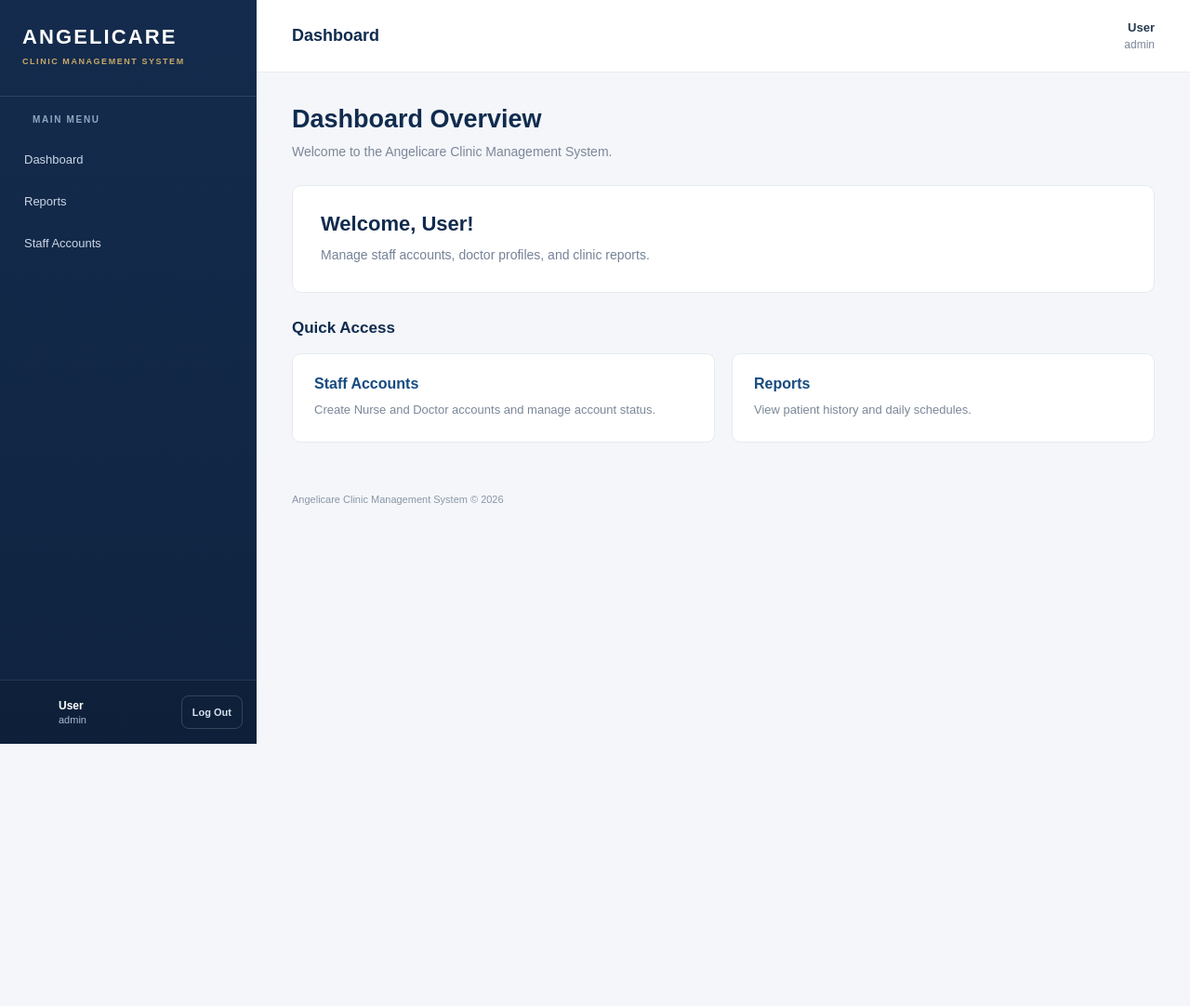
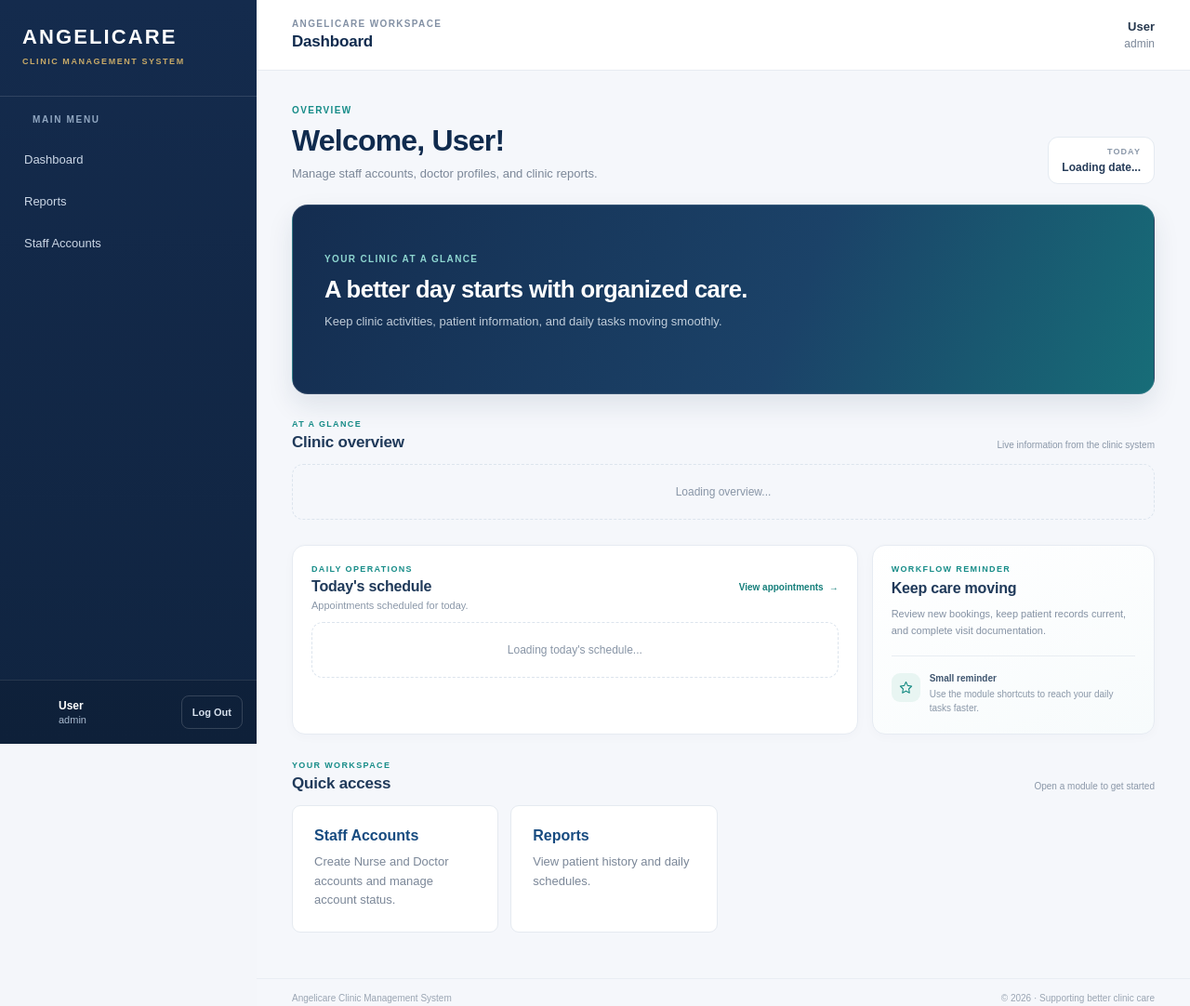
Before and after one commit to JohnRabino/Finals_Clinic_System, a plain HTML site: page Finals_Clinic_System/wwwroot/dashboard.html in a window 1280 px wide. Shown: the whole page at 93% size. Before the commit the page ends 800 px from the top, so only its background shows below. Drawn offline with Linux system fonts and the light colour scheme; sample sign-in values are in the browser's storage.

Commit message:
Update dashboard.html

```diff
--- a/Finals_Clinic_System/wwwroot/dashboard.html
+++ b/Finals_Clinic_System/wwwroot/dashboard.html
@@ -1,14 +1,14 @@
-
 <!DOCTYPE html>
 <html lang="en">
 <head>
     <meta charset="UTF-8">
     <meta name="viewport" content="width=device-width, initial-scale=1.0">
+    <meta name="theme-color" content="#142c4e">
     <title>ANGELICARE | Dashboard</title>
-    <link rel="stylesheet" href="css/app.css">
+    <link rel="stylesheet" href="css/app.css?v=5">
+    <link rel="stylesheet" href="css/dashboard.css?v=2">
 </head>
 <body>
-
     <div class="app-layout">
         <aside class="sidebar">
             <div class="sidebar-brand">
@@ -26,48 +26,109 @@
                     <strong id="sidebarName">User</strong>
                     <span id="sidebarRole">Role</span>
                 </div>
-
-                <button type="button" id="logoutButton" class="logout-button">
-                    Log Out
-                </button>
+                <button type="button" id="logoutButton" class="logout-button">Log Out</button>
             </div>
         </aside>
 
-        <main class="main-content">
+        <main class="main-content dashboard-main">
             <header class="topbar">
-                <h2>Dashboard</h2>
-
+                <div class="topbar-heading">
+                    <span class="topbar-kicker">ANGELICARE WORKSPACE</span>
+                    <h2>Dashboard</h2>
+                </div>
                 <div class="topbar-user">
                     <strong id="topbarName">User</strong>
                     <span id="topbarRole">Role</span>
                 </div>
             </header>
 
-            <section class="page-content">
-                <div class="page-heading">
-                    <h1>Dashboard Overview</h1>
-                    <p>Welcome to the Angelicare Clinic Management System.</p>
+            <section class="page-content dashboard-content">
+                <div class="dashboard-heading-row">
+                    <div class="page-heading dashboard-page-heading">
+                        <span class="page-eyebrow">OVERVIEW</span>
+                        <h1 id="welcomeTitle">Welcome!</h1>
+                        <p id="welcomeDescription">Manage your clinic work from one place.</p>
+                    </div>
+                    <div class="dashboard-date" aria-live="polite">
+                        <span class="dashboard-date-label">TODAY</span>
+                        <strong id="dashboardDate">Loading date...</strong>
+                    </div>
                 </div>
 
-                <div class="welcome-panel">
-                    <h2 id="welcomeTitle">Welcome!</h2>
-                    <p id="welcomeDescription">
-                        Select a module below to continue.
-                    </p>
+                <section class="dashboard-hero" aria-label="Dashboard welcome">
+                    <div class="dashboard-hero-copy">
+                        <span class="hero-eyebrow" id="heroEyebrow">YOUR CLINIC AT A GLANCE</span>
+                        <h2 id="heroTitle">A better day starts with organized care.</h2>
+                        <p id="heroDescription">Keep clinic activities, patient information, and daily tasks moving smoothly.</p>
+                        <div class="hero-actions" id="dashboardActions"></div>
+                    </div>
+                </section>
+
+                <section class="dashboard-section summary-section" id="summarySection" aria-labelledby="summaryHeading">
+                    <div class="section-heading-row">
+                        <div>
+                            <span class="section-eyebrow">AT A GLANCE</span>
+                            <h2 class="section-heading" id="summaryHeading">Clinic overview</h2>
+                        </div>
+                        <span class="section-note" id="summaryNote">Live information from the clinic system</span>
+                    </div>
+                    <div class="summary-grid" id="summaryCards" aria-live="polite">
+                        <div class="summary-loading">Loading overview...</div>
+                    </div>
+                </section>
+
+                <div class="dashboard-content-grid">
+                    <section class="dashboard-panel schedule-panel" id="scheduleSection" aria-labelledby="scheduleHeading">
+                        <div class="panel-heading-row">
+                            <div>
+                                <span class="section-eyebrow">DAILY OPERATIONS</span>
+                                <h2 id="scheduleHeading">Today's schedule</h2>
+                                <p class="panel-subtitle">Appointments scheduled for today.</p>
+                            </div>
+                            <a class="panel-link" id="scheduleLink" href="/appointments.html">View appointments <span aria-hidden="true">→</span></a>
+                        </div>
+                        <div id="scheduleContent" class="schedule-content" aria-live="polite">
+                            <div class="summary-loading">Loading today's schedule...</div>
+                        </div>
+                    </section>
+
+                    <aside class="dashboard-panel focus-panel" id="focusPanel" aria-labelledby="focusHeading">
+                        <span class="section-eyebrow">WORKFLOW REMINDER</span>
+                        <h2 id="focusHeading">Keep care moving</h2>
+                        <p id="focusDescription">Review new bookings, keep patient records current, and complete visit documentation.</p>
+                        <div class="focus-divider"></div>
+                        <div class="focus-tip">
+                            <span class="focus-tip-icon" aria-hidden="true">
+                                <svg viewBox="0 0 24 24"><path d="M12 3.5 14.6 9l6 .9-4.3 4.2 1 5.9-5.3-2.8-5.3 2.8 1-5.9-4.3-4.2 6-.9L12 3.5Z" /></svg>
+                            </span>
+                            <div>
+                                <strong id="focusTipTitle">Small reminder</strong>
+                                <span id="focusTipText">Use the module shortcuts to reach your daily tasks faster.</span>
+                            </div>
+                        </div>
+                    </aside>
                 </div>
 
-                <h2 class="section-heading">Quick Access</h2>
-
-                <div id="quickAccess" class="quick-access-grid"></div>
+                <section class="dashboard-section quick-access-section" aria-labelledby="quickAccessHeading">
+                    <div class="section-heading-row">
+                        <div>
+                            <span class="section-eyebrow">YOUR WORKSPACE</span>
+                            <h2 class="section-heading" id="quickAccessHeading">Quick access</h2>
+                        </div>
+                        <span class="section-note">Open a module to get started</span>
+                    </div>
+                    <div id="quickAccess" class="quick-access-grid"></div>
+                </section>
             </section>
 
-            <footer class="page-footer">
-                Angelicare Clinic Management System © 2026
+            <footer class="page-footer dashboard-footer">
+                <span>Angelicare Clinic Management System</span>
+                <span>© <span id="footerYear">2026</span> · Supporting better clinic care</span>
             </footer>
         </main>
     </div>
 
-    <script src="js/app.js?v=4"></script>
-    <script src="js/dashboard.js?v=4"></script>
+    <script src="js/app.js?v=5"></script>
+    <script src="js/dashboard.js?v=5"></script>
 </body>
 </html>
```
